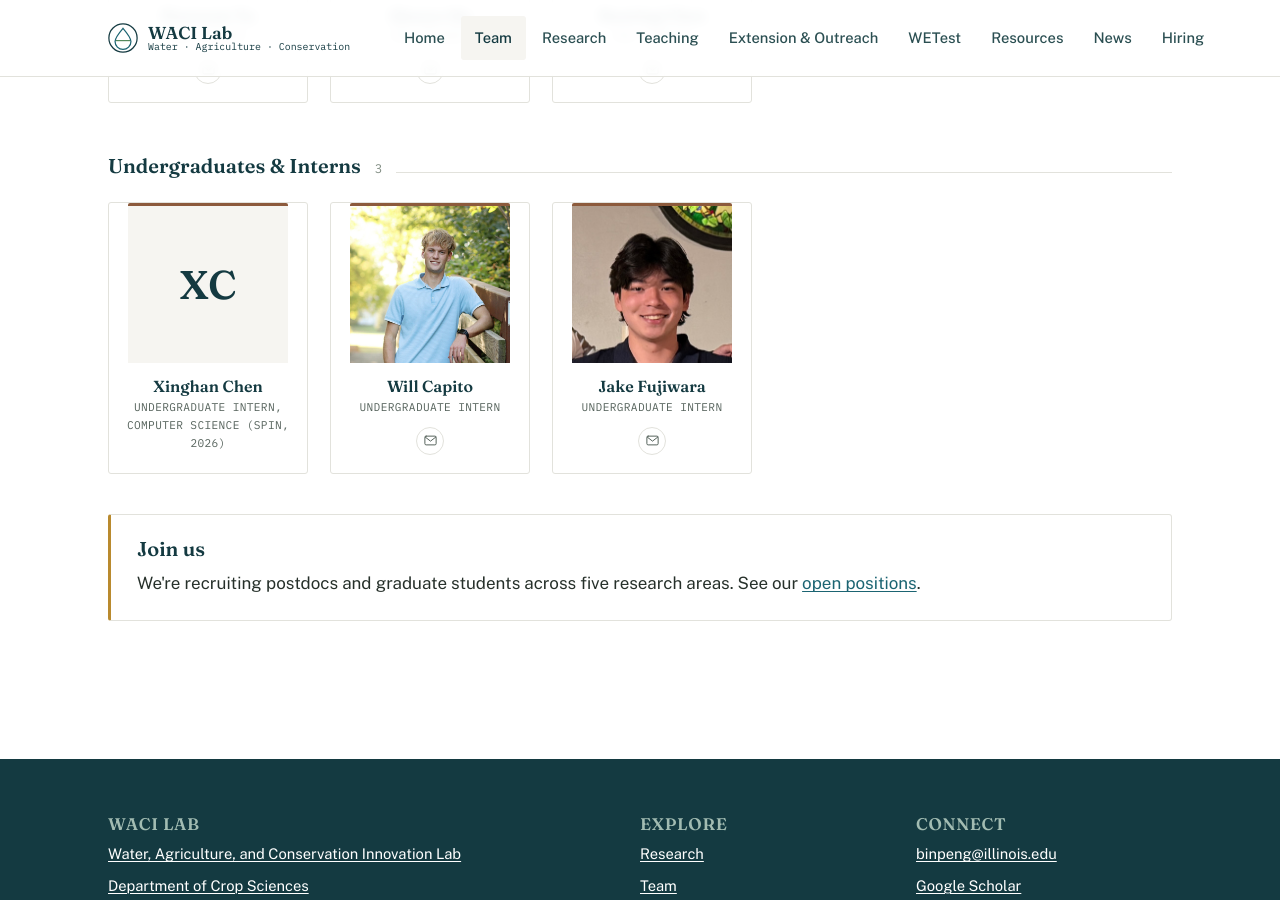
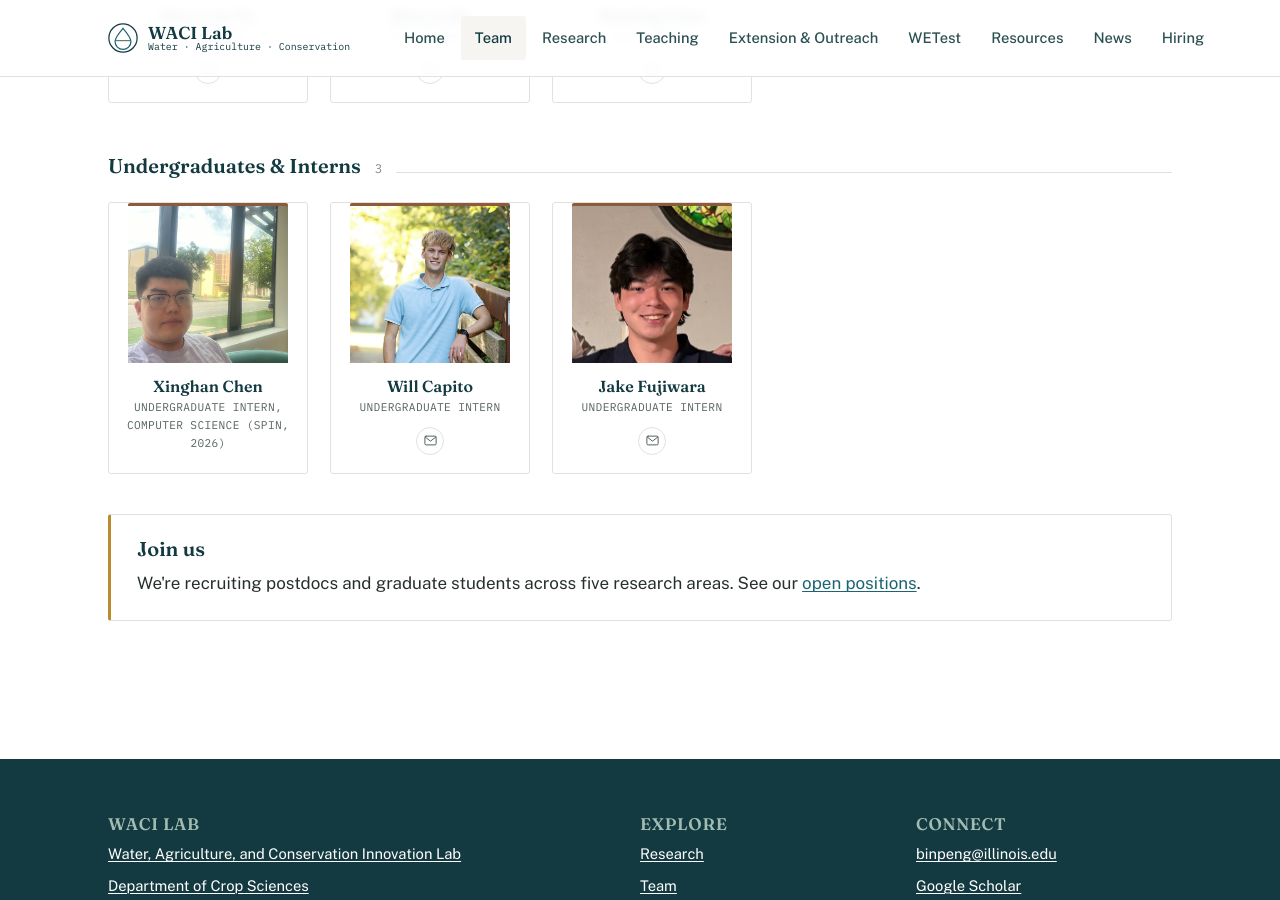
Before and after one commit to WACI-Lab/waci-lab.github.io, a Jekyll site: the page built from team/index.md, in a window 1280 px wide and 900 px high, scrolled down 1810 px. Built offline with Jekyll 4.4.1, drawn with Linux system fonts in a browser that asks for light colours.

Commit message:
Add Xinghan Chen team photo

```diff
--- a/_data/team.yml
+++ b/_data/team.yml
@@ -116,6 +116,7 @@ current:
   undergrads_interns:
     - name: Xinghan Chen
       role: Undergraduate Intern, Computer Science (SPIN, 2026)
+      photo: /assets/img/team/xinghan-chen.jpg
       # email: ""
       # linkedin: ""
       # scholar: ""
```
Also changed, not shown: assets/img/team/xinghan-chen.jpg (added).
